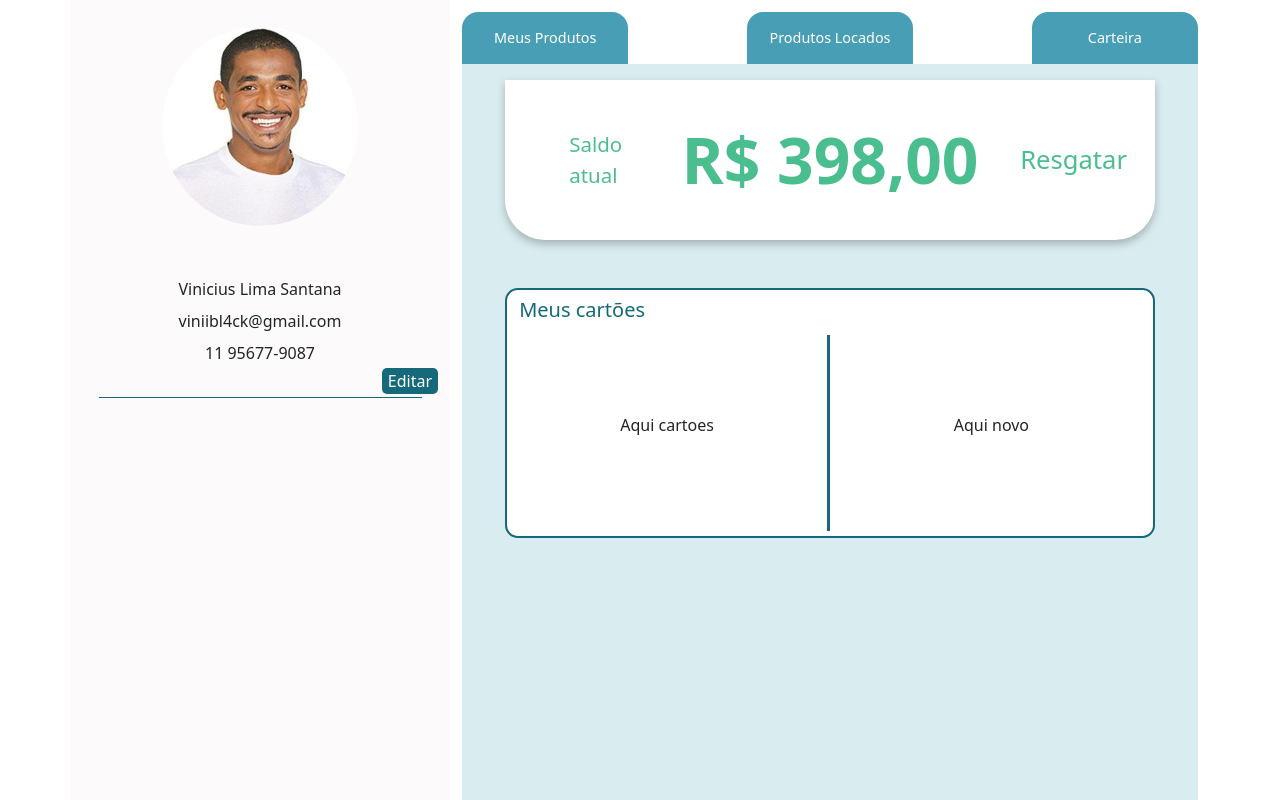
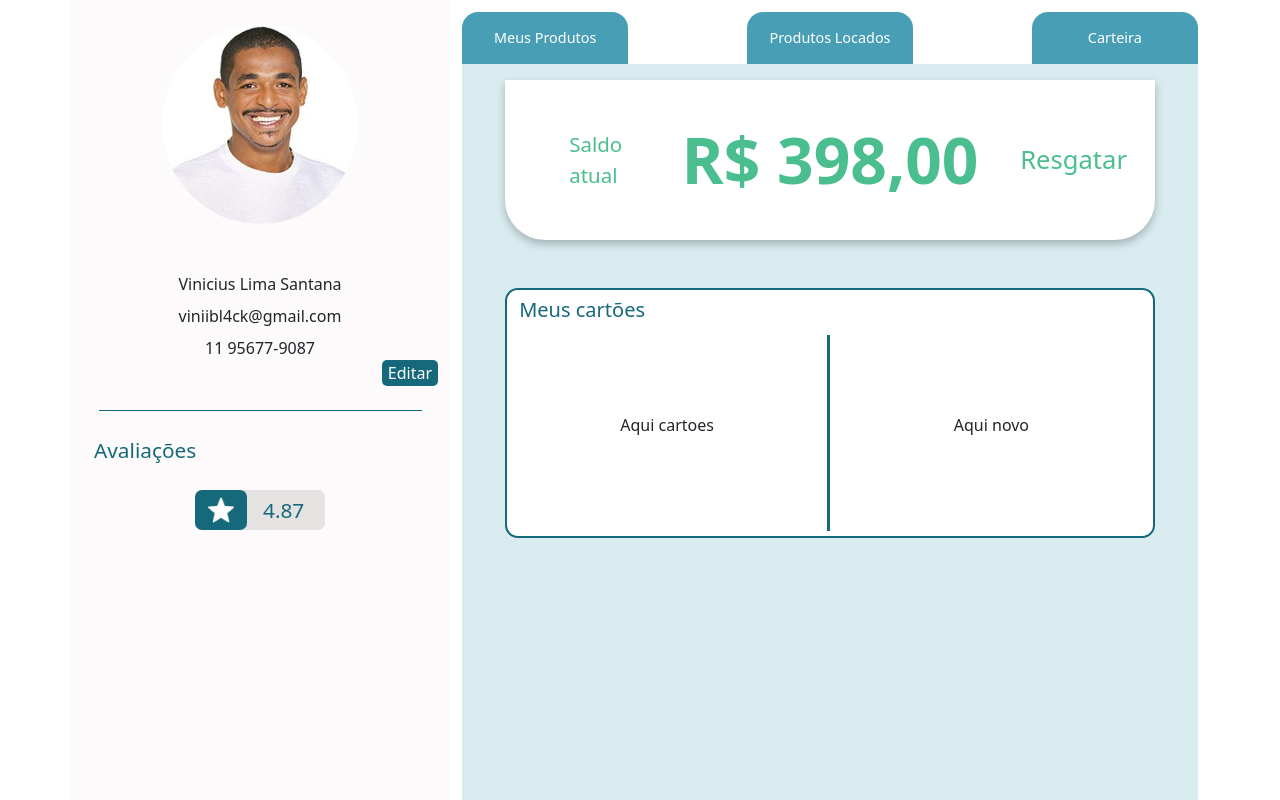
Before and after one commit to FlexRent/flexrentReact, a React (Create React App) app: page /minha-area in a window 1280 px wide. Built offline with nearby package versions, Linux system fonts and the light colour scheme.

Commit message:
finalizando secao de  perfil

```diff
--- a/src/Css/Perfil.css
+++ b/src/Css/Perfil.css
@@ -39,3 +39,28 @@
     height: 1px;
     width: 85%;
 }
+
+.avaliacao span {
+    color: #16697A;
+    font-size: 1.3rem;
+    font-weight: 300;
+}
+
+.estrela-box {
+    background-color: #E5E2E2;
+    width: 130px;
+    height: 40px;
+    border-radius: 7px;
+
+}
+
+.estrela-img{
+    background-color: #16697A;
+    width: 40%;
+    height: 40px;
+    border-radius: 7px;
+}
+
+.estrela-img img {
+    width: 50%;
+}
--- a/src/components/MinhaArea/Perfil.js
+++ b/src/components/MinhaArea/Perfil.js
@@ -17,7 +17,24 @@ export default function Carteira(){
                 <button type="button"  data-bs-toggle="modal" data-bs-target="#meuModal"  >Editar</button>
             </div>
 
-            <div className='linhaHorizontal'></div>
+            <div className='linhaHorizontal my-4'></div>
+
+            <div className='avaliacao px-4'>
+                <span> Avaliações </span>
+
+                <div className='content-estrela d-flex justify-content-center align-items-center py-4'>
+                    <div className='estrela-box d-flex align-items-center '>
+
+                        <div className='estrela-img d-flex justify-content-center align-items-center'>
+                            <img src='./star.png'></img>
+                        </div>
+                        <span className='avaliacao-res px-3'>4.87</span>
+                    </div>
+                </div>
+
+
+            </div>
+
 
             <div class="modal fade" id="meuModal" tabindex="-1" aria-labelledby="meuModalLabel" aria-hidden="true">
                 <div class="modal-dialog modal-lg">
```
Also changed, not shown: public/star.png (added).
